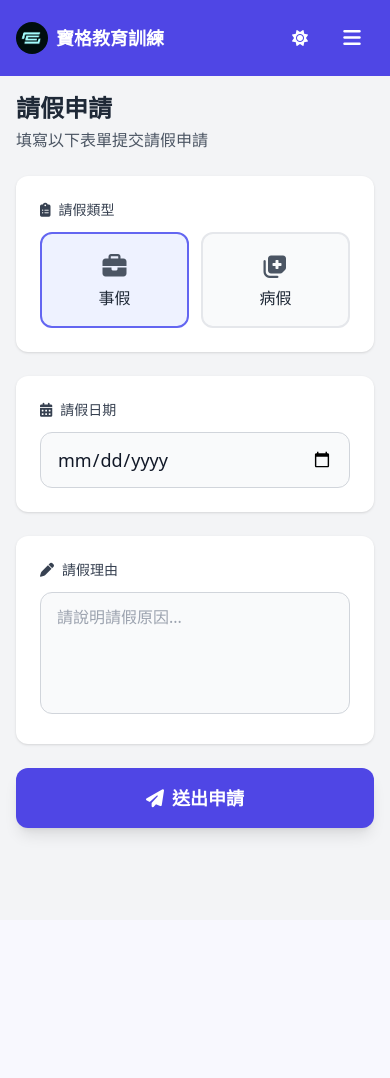
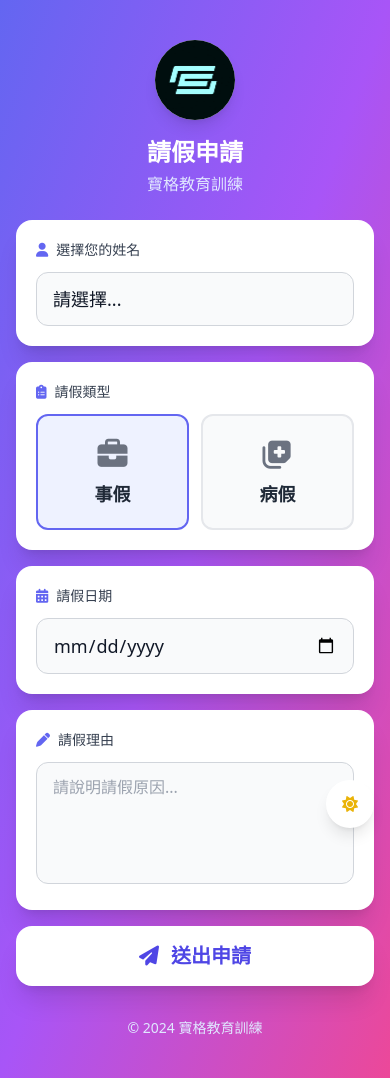
Before and after one commit to Bryant88888888/ai-coach, a FastAPI app: template app/templates/leave_form.html in a window 390 px wide. Before the commit the page ends 842 px from the top, so only its background shows below. Run offline with FastAPI, Linux system fonts and the light colour scheme; the template is opened without the code that fills it, so the values that code supplies are empty; some libraries are stand-ins or nearby versions.

Commit message:
Move leave form to public URL for employees
- Change leave form URL from /dashboard/leave/apply to /leave
- Remove authentication requirement for leave form
- Add employee name dropdown selection
- Standalone page design (not in admin panel)
- Mobile-friendly with gradient background

🤖 Generated with [Claude Code](https://claude.com/claude-code)

Co-Authored-By: Claude Opus 4.5 <noreply@anthropic.com>

```diff
--- a/app/templates/leave_form.html
+++ b/app/templates/leave_form.html
@@ -1,23 +1,47 @@
-{% extends "base.html" %}
-
-{% block title %}請假申請 - 寶格教育訓練{% endblock %}
-
-{% block content %}
-<div class="max-w-lg mx-auto">
-    <div class="mb-6">
-        <h1 class="text-2xl lg:text-3xl font-bold text-gray-800 dark:text-white">請假申請</h1>
-        <p class="text-gray-600 dark:text-gray-400 mt-1">填寫以下表單提交請假申請</p>
+<!DOCTYPE html>
+<html lang="zh-TW">
+<head>
+    <meta charset="UTF-8">
+    <meta name="viewport" content="width=device-width, initial-scale=1.0">
+    <title>請假申請 - 寶格教育訓練</title>
+    <script>
+        if (localStorage.theme === 'dark' || (!('theme' in localStorage) && window.matchMedia('(prefers-color-scheme: dark)').matches)) {
+            document.documentElement.classList.add('dark')
+        }
+    </script>
+    <script src="https://cdn.tailwindcss.com"></script>
+    <script>
+        tailwind.config = {
+            darkMode: 'class',
+        }
+    </script>
+    <link rel="stylesheet" href="https://cdnjs.cloudflare.com/ajax/libs/font-awesome/6.4.0/css/all.min.css">
+</head>
+<body class="bg-gradient-to-br from-indigo-500 via-purple-500 to-pink-500 dark:from-gray-900 dark:via-gray-800 dark:to-gray-900 min-h-screen p-4">
+    <div class="max-w-lg mx-auto py-6">
+        <!-- 標題區塊 -->
+        <div class="text-center mb-6">
+            <div class="inline-flex items-center justify-center w-20 h-20 bg-white dark:bg-gray-800 rounded-full shadow-lg mb-4 overflow-hidden">
+                <img src="/static/logo.jpg" alt="Logo" class="w-full h-full object-cover">
+            </div>
+            <h1 class="text-2xl font-bold text-white">請假申請</h1>
+            <p class="text-indigo-100 dark:text-gray-400 mt-1">寶格教育訓練</p>
         </div>
 
         {% if success %}
-    <div class="bg-green-50 dark:bg-green-900/30 border border-green-200 dark:border-green-800 text-green-700 dark:text-green-400 px-4 py-3 rounded-xl mb-6 flex items-center">
-        <i class="fas fa-check-circle mr-3 text-xl"></i>
-        <div>
-            <p class="font-medium">申請成功！</p>
-            <p class="text-sm">您的請假申請已送出，請等待審核。</p>
+        <div class="bg-white dark:bg-gray-800 rounded-2xl shadow-2xl p-6 mb-6">
+            <div class="text-center">
+                <div class="inline-flex items-center justify-center w-16 h-16 bg-green-100 dark:bg-green-900/50 rounded-full mb-4">
+                    <i class="fas fa-check text-3xl text-green-600 dark:text-green-400"></i>
+                </div>
+                <h2 class="text-xl font-bold text-gray-800 dark:text-white mb-2">申請成功！</h2>
+                <p class="text-gray-600 dark:text-gray-400 mb-6">您的請假申請已送出，請等待主管審核。</p>
+                <a href="/leave" class="inline-flex items-center justify-center px-6 py-3 bg-indigo-600 hover:bg-indigo-700 text-white font-medium rounded-xl transition min-h-[48px]">
+                    <i class="fas fa-plus mr-2"></i>再申請一筆
+                </a>
             </div>
         </div>
-    {% endif %}
+        {% else %}
 
         {% if error %}
         <div class="bg-red-50 dark:bg-red-900/30 border border-red-200 dark:border-red-800 text-red-700 dark:text-red-400 px-4 py-3 rounded-xl mb-6 flex items-center">
@@ -26,52 +50,66 @@
         </div>
         {% endif %}
 
-    <form method="POST" action="/dashboard/leave/apply" enctype="multipart/form-data" class="space-y-6">
+        <form method="POST" action="/leave" enctype="multipart/form-data" class="space-y-4">
+            <!-- 選擇員工 -->
+            <div class="bg-white dark:bg-gray-800 rounded-2xl shadow-xl p-5">
+                <label for="user_id" class="block text-sm font-medium text-gray-700 dark:text-gray-300 mb-3">
+                    <i class="fas fa-user mr-2 text-indigo-500"></i>選擇您的姓名
+                </label>
+                <select
+                    id="user_id"
+                    name="user_id"
+                    required
+                    class="w-full px-4 py-3 border border-gray-300 dark:border-gray-600 rounded-xl bg-gray-50 dark:bg-gray-700 text-gray-900 dark:text-white focus:ring-2 focus:ring-indigo-500 focus:border-transparent min-h-[52px] text-lg appearance-none"
+                >
+                    <option value="">請選擇...</option>
+                    {% for user in users %}
+                    <option value="{{ user.id }}">{{ user.name or user.line_user_id[:12] + '...' }}</option>
+                    {% endfor %}
+                </select>
+            </div>
+
             <!-- 請假類型 -->
-        <div class="bg-white dark:bg-gray-800 rounded-xl shadow p-6">
+            <div class="bg-white dark:bg-gray-800 rounded-2xl shadow-xl p-5">
                 <label class="block text-sm font-medium text-gray-700 dark:text-gray-300 mb-3">
-                <i class="fas fa-clipboard-list mr-2"></i>請假類型
+                    <i class="fas fa-clipboard-list mr-2 text-indigo-500"></i>請假類型
                 </label>
                 <div class="grid grid-cols-2 gap-3">
-                <label class="relative">
+                    <label class="relative cursor-pointer">
                         <input type="radio" name="leave_type" value="事假" class="peer sr-only" checked>
-                    <div class="flex items-center justify-center p-4 bg-gray-50 dark:bg-gray-700 border-2 border-gray-200 dark:border-gray-600 rounded-xl cursor-pointer transition peer-checked:border-indigo-500 peer-checked:bg-indigo-50 dark:peer-checked:bg-indigo-900/30 min-h-[60px]">
-                        <div class="text-center">
-                            <i class="fas fa-briefcase text-2xl text-gray-600 dark:text-gray-400 peer-checked:text-indigo-600 mb-1"></i>
-                            <p class="font-medium text-gray-800 dark:text-white">事假</p>
-                        </div>
+                        <div class="flex flex-col items-center justify-center p-5 bg-gray-50 dark:bg-gray-700 border-2 border-gray-200 dark:border-gray-600 rounded-xl transition peer-checked:border-indigo-500 peer-checked:bg-indigo-50 dark:peer-checked:bg-indigo-900/30 min-h-[90px]">
+                            <i class="fas fa-briefcase text-3xl text-gray-500 dark:text-gray-400 peer-checked:text-indigo-600 mb-2"></i>
+                            <span class="font-semibold text-gray-800 dark:text-white text-lg">事假</span>
                         </div>
                     </label>
-                <label class="relative">
+                    <label class="relative cursor-pointer">
                         <input type="radio" name="leave_type" value="病假" class="peer sr-only">
-                    <div class="flex items-center justify-center p-4 bg-gray-50 dark:bg-gray-700 border-2 border-gray-200 dark:border-gray-600 rounded-xl cursor-pointer transition peer-checked:border-indigo-500 peer-checked:bg-indigo-50 dark:peer-checked:bg-indigo-900/30 min-h-[60px]">
-                        <div class="text-center">
-                            <i class="fas fa-notes-medical text-2xl text-gray-600 dark:text-gray-400 peer-checked:text-indigo-600 mb-1"></i>
-                            <p class="font-medium text-gray-800 dark:text-white">病假</p>
-                        </div>
+                        <div class="flex flex-col items-center justify-center p-5 bg-gray-50 dark:bg-gray-700 border-2 border-gray-200 dark:border-gray-600 rounded-xl transition peer-checked:border-indigo-500 peer-checked:bg-indigo-50 dark:peer-checked:bg-indigo-900/30 min-h-[90px]">
+                            <i class="fas fa-notes-medical text-3xl text-gray-500 dark:text-gray-400 peer-checked:text-indigo-600 mb-2"></i>
+                            <span class="font-semibold text-gray-800 dark:text-white text-lg">病假</span>
                         </div>
                     </label>
                 </div>
             </div>
 
             <!-- 請假日期 -->
-        <div class="bg-white dark:bg-gray-800 rounded-xl shadow p-6">
+            <div class="bg-white dark:bg-gray-800 rounded-2xl shadow-xl p-5">
                 <label for="leave_date" class="block text-sm font-medium text-gray-700 dark:text-gray-300 mb-3">
-                <i class="fas fa-calendar-alt mr-2"></i>請假日期
+                    <i class="fas fa-calendar-alt mr-2 text-indigo-500"></i>請假日期
                 </label>
                 <input
                     type="date"
                     id="leave_date"
                     name="leave_date"
                     required
-                class="w-full px-4 py-3 border border-gray-300 dark:border-gray-600 rounded-xl bg-gray-50 dark:bg-gray-700 text-gray-900 dark:text-white focus:ring-2 focus:ring-indigo-500 focus:border-transparent min-h-[48px] text-lg"
+                    class="w-full px-4 py-3 border border-gray-300 dark:border-gray-600 rounded-xl bg-gray-50 dark:bg-gray-700 text-gray-900 dark:text-white focus:ring-2 focus:ring-indigo-500 focus:border-transparent min-h-[52px] text-lg"
                 >
             </div>
 
             <!-- 事假理由 -->
-        <div id="reason-section" class="bg-white dark:bg-gray-800 rounded-xl shadow p-6">
+            <div id="reason-section" class="bg-white dark:bg-gray-800 rounded-2xl shadow-xl p-5">
                 <label for="reason" class="block text-sm font-medium text-gray-700 dark:text-gray-300 mb-3">
-                <i class="fas fa-pen mr-2"></i>請假理由
+                    <i class="fas fa-pen mr-2 text-indigo-500"></i>請假理由
                 </label>
                 <textarea
                     id="reason"
@@ -83,9 +121,9 @@
             </div>
 
             <!-- 病假證明上傳 -->
-        <div id="proof-section" class="bg-white dark:bg-gray-800 rounded-xl shadow p-6 hidden">
+            <div id="proof-section" class="bg-white dark:bg-gray-800 rounded-2xl shadow-xl p-5 hidden">
                 <label class="block text-sm font-medium text-gray-700 dark:text-gray-300 mb-3">
-                <i class="fas fa-file-medical mr-2"></i>上傳證明文件
+                    <i class="fas fa-file-medical mr-2 text-indigo-500"></i>上傳證明文件
                 </label>
                 <div class="relative">
                     <input
@@ -95,14 +133,14 @@
                         accept="image/*,.pdf"
                         class="hidden"
                     >
-                <label for="proof_file" class="flex flex-col items-center justify-center w-full h-40 border-2 border-dashed border-gray-300 dark:border-gray-600 rounded-xl cursor-pointer bg-gray-50 dark:bg-gray-700 hover:bg-gray-100 dark:hover:bg-gray-600 transition">
+                    <label for="proof_file" class="flex flex-col items-center justify-center w-full h-44 border-2 border-dashed border-gray-300 dark:border-gray-600 rounded-xl cursor-pointer bg-gray-50 dark:bg-gray-700 hover:bg-gray-100 dark:hover:bg-gray-600 transition">
                         <div id="upload-placeholder" class="text-center">
-                        <i class="fas fa-cloud-upload-alt text-4xl text-gray-400 dark:text-gray-500 mb-3"></i>
-                        <p class="text-gray-600 dark:text-gray-400">點擊上傳圖片或 PDF</p>
+                            <i class="fas fa-cloud-upload-alt text-5xl text-gray-400 dark:text-gray-500 mb-3"></i>
+                            <p class="text-gray-600 dark:text-gray-400 font-medium">點擊上傳圖片或 PDF</p>
                             <p class="text-sm text-gray-500 dark:text-gray-500 mt-1">支援 JPG、PNG、PDF</p>
                         </div>
                         <div id="upload-preview" class="hidden text-center">
-                        <i class="fas fa-file-check text-4xl text-green-500 mb-3"></i>
+                            <i class="fas fa-file-check text-5xl text-green-500 mb-3"></i>
                             <p id="file-name" class="text-gray-800 dark:text-white font-medium"></p>
                             <p class="text-sm text-green-600 dark:text-green-400 mt-1">檔案已選擇</p>
                         </div>
@@ -113,56 +151,43 @@
             <!-- 送出按鈕 -->
             <button
                 type="submit"
-            class="w-full bg-indigo-600 hover:bg-indigo-700 dark:bg-indigo-500 dark:hover:bg-indigo-600 text-white font-semibold py-4 px-6 rounded-xl transition duration-200 flex items-center justify-center min-h-[56px] shadow-lg hover:shadow-xl text-lg"
+                class="w-full bg-white dark:bg-gray-800 hover:bg-gray-50 dark:hover:bg-gray-700 text-indigo-600 dark:text-indigo-400 font-bold py-4 px-6 rounded-2xl transition duration-200 flex items-center justify-center min-h-[60px] shadow-xl text-xl"
             >
-            <i class="fas fa-paper-plane mr-2"></i>
+                <i class="fas fa-paper-plane mr-3"></i>
                 送出申請
             </button>
         </form>
+        {% endif %}
 
-    <!-- 我的請假記錄 -->
-    {% if leave_requests %}
-    <div class="mt-8">
-        <h2 class="text-xl font-bold text-gray-800 dark:text-white mb-4">
-            <i class="fas fa-history mr-2"></i>我的請假記錄
-        </h2>
-        <div class="space-y-3">
-            {% for req in leave_requests %}
-            <div class="bg-white dark:bg-gray-800 rounded-xl shadow p-4">
-                <div class="flex items-center justify-between">
-                    <div class="flex items-center gap-3">
-                        <span class="inline-flex items-center px-3 py-1 rounded-full text-sm font-medium
-                            {% if req.leave_type == '事假' %}bg-blue-100 dark:bg-blue-900/50 text-blue-800 dark:text-blue-300
-                            {% else %}bg-purple-100 dark:bg-purple-900/50 text-purple-800 dark:text-purple-300{% endif %}">
-                            {{ req.leave_type }}
-                        </span>
-                        <span class="text-gray-800 dark:text-white font-medium">{{ req.leave_date }}</span>
+        <!-- 版權 -->
+        <p class="text-center text-indigo-100 dark:text-gray-500 text-sm mt-8">
+            &copy; 2024 寶格教育訓練
+        </p>
     </div>
-                    <span class="inline-flex items-center px-3 py-1 rounded-full text-sm font-medium
-                        {% if req.status == 'pending' %}bg-yellow-100 dark:bg-yellow-900/50 text-yellow-800 dark:text-yellow-300
-                        {% elif req.status == 'approved' %}bg-green-100 dark:bg-green-900/50 text-green-800 dark:text-green-300
-                        {% else %}bg-red-100 dark:bg-red-900/50 text-red-800 dark:text-red-300{% endif %}">
-                        {% if req.status == 'pending' %}待審核
-                        {% elif req.status == 'approved' %}已核准
-                        {% else %}已拒絕{% endif %}
-                    </span>
-                </div>
-                {% if req.reason %}
-                <p class="text-gray-600 dark:text-gray-400 text-sm mt-2">{{ req.reason }}</p>
-                {% endif %}
-                {% if req.reviewer_note %}
-                <p class="text-gray-500 dark:text-gray-500 text-sm mt-2 italic">審核備註：{{ req.reviewer_note }}</p>
-                {% endif %}
-            </div>
-            {% endfor %}
-        </div>
-    </div>
-    {% endif %}
-</div>
-{% endblock %}
 
-{% block scripts %}
+    <!-- 主題切換按鈕 -->
+    <button
+        id="theme-toggle"
+        class="fixed bottom-4 right-4 p-3 bg-white dark:bg-gray-800 rounded-full shadow-lg hover:shadow-xl transition min-w-[48px] min-h-[48px]"
+        title="切換深淺色模式"
+    >
+        <i class="fas fa-sun text-yellow-500 dark:hidden"></i>
+        <i class="fas fa-moon text-indigo-400 hidden dark:block"></i>
+    </button>
+
     <script>
+        // 主題切換
+        document.getElementById('theme-toggle').addEventListener('click', () => {
+            if (document.documentElement.classList.contains('dark')) {
+                document.documentElement.classList.remove('dark');
+                localStorage.theme = 'light';
+            } else {
+                document.documentElement.classList.add('dark');
+                localStorage.theme = 'dark';
+            }
+        });
+
+        // 請假類型切換
         const leaveTypeRadios = document.querySelectorAll('input[name="leave_type"]');
         const reasonSection = document.getElementById('reason-section');
         const proofSection = document.getElementById('proof-section');
@@ -171,7 +196,6 @@
         const uploadPreview = document.getElementById('upload-preview');
         const fileNameDisplay = document.getElementById('file-name');
 
-    // 根據請假類型切換顯示
         function toggleSections() {
             const selectedType = document.querySelector('input[name="leave_type"]:checked').value;
             if (selectedType === '事假') {
@@ -188,6 +212,7 @@
         });
 
         // 檔案選擇預覽
+        if (proofFileInput) {
             proofFileInput.addEventListener('change', function() {
                 if (this.files && this.files[0]) {
                     uploadPlaceholder.classList.add('hidden');
@@ -198,9 +223,14 @@
                     uploadPreview.classList.add('hidden');
                 }
             });
+        }
 
         // 設定日期最小值為今天
         const today = new Date().toISOString().split('T')[0];
-    document.getElementById('leave_date').setAttribute('min', today);
+        const leaveDateInput = document.getElementById('leave_date');
+        if (leaveDateInput) {
+            leaveDateInput.setAttribute('min', today);
+        }
     </script>
-{% endblock %}
+</body>
+</html>
```
Also changed, not shown: app/routers/frontend.py (+17 -26 lines). Lines whose indentation alone changed are shown as unchanged.
